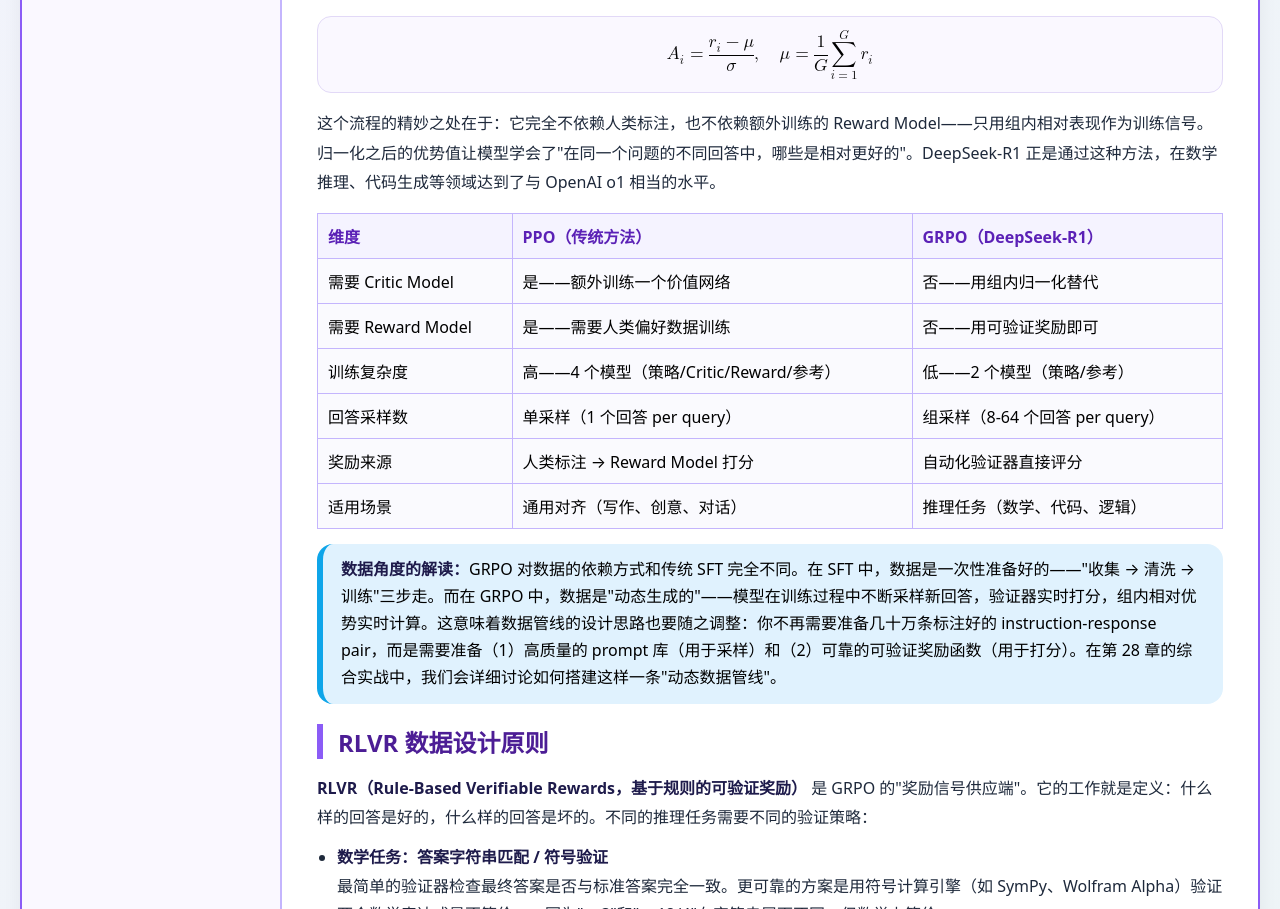
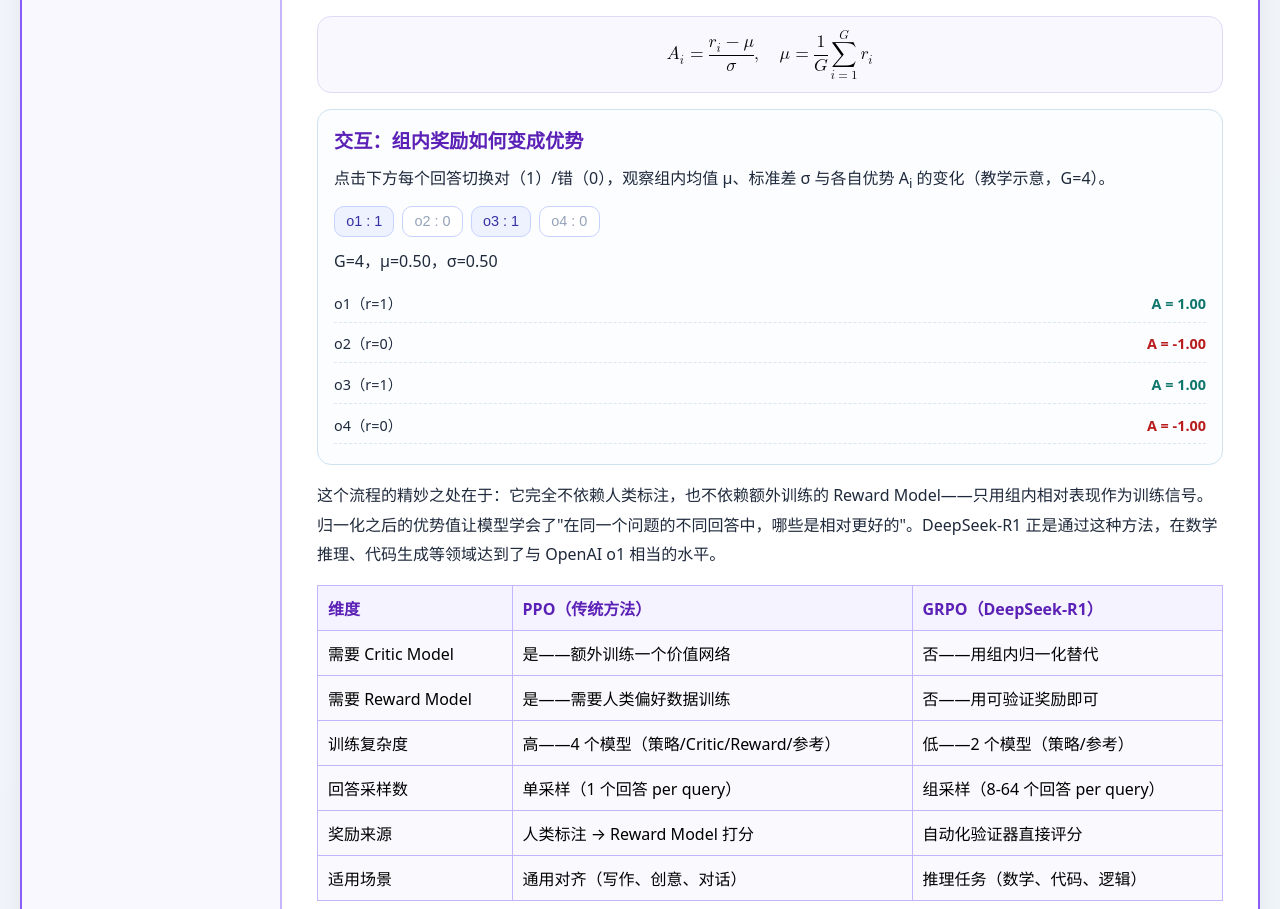
Before and after one commit to 1998x-stack/post-training-dataset-tutorial, a plain HTML site: page 20.html in a window 1280 px wide. Shown: the part 2141-3050 px from the top of the page. Drawn offline with Linux system fonts and the light colour scheme.

Commit message:
feat(post-training-dataset-tutorial): 第20章加入 GRPO 组内优势交互演示（零梯度组提示）

```diff
--- a/20.html
+++ b/20.html
@@ -17,6 +17,16 @@
         .math-scroll { overflow-x: auto; }
         .math-scroll math { font-size: 1.1rem; }
         a:focus-visible, button:focus-visible, .math-scroll:focus-visible { outline: 3px solid #0ea5e9; outline-offset: 2px; }
+        .demo-card { margin: 1rem 0; background: #fbfdff; border: 1px solid #cfe3f0; border-radius: 14px; padding: 1rem; }
+        .demo-card h3 { margin-top: 0; }
+        .grpo-buttons { display: flex; gap: 0.5rem; flex-wrap: wrap; }
+        .grpo-buttons button { border: 1px solid #c7d2fe; background: #eef2ff; color: #3730a3; border-radius: 10px; padding: 0.4rem 0.7rem; cursor: pointer; font-size: 0.9rem; }
+        .grpo-buttons button[aria-pressed="false"] { background: #fff; color: #94a3b8; }
+        .demo-rows { list-style: none; padding: 0; margin: 0.5rem 0 0; }
+        .demo-rows li { display: flex; justify-content: space-between; padding: 0.3rem 0; border-bottom: 1px dashed #dbe7ee; font-size: 0.9rem; }
+        .demo-rows .adv { font-variant-numeric: tabular-nums; font-weight: 700; }
+        .demo-rows .up .adv { color: #0f766e; }
+        .demo-rows .down .adv { color: #b91c1c; }
         @media (prefers-reduced-motion: reduce) { * { transition: none !important; animation: none !important; } }
     </style>
 <body>
@@ -153,6 +163,14 @@
                 </math>
             </div>
         </div>
+
+        <section class="demo-card" aria-labelledby="demo20-title">
+            <h3 id="demo20-title">交互：组内奖励如何变成优势</h3>
+            <p>点击下方每个回答切换对（1）/错（0），观察组内均值 μ、标准差 σ 与各自优势 A<sub>i</sub> 的变化（教学示意，G=4）。</p>
+            <div class="grpo-buttons" id="grpo-buttons"></div>
+            <p id="grpo-stats" role="status" aria-live="polite"></p>
+            <ul class="demo-rows" id="grpo-adv"></ul>
+        </section>
 
         <p>这个流程的精妙之处在于：它完全不依赖人类标注，也不依赖额外训练的 Reward Model——只用组内相对表现作为训练信号。归一化之后的优势值让模型学会了"在同一个问题的不同回答中，哪些是相对更好的"。DeepSeek-R1 正是通过这种方法，在数学推理、代码生成等领域达到了与 OpenAI o1 相当的水平。</p>
 
@@ -345,5 +363,40 @@
     </main>
 </div>
 </div>
+    <script>
+    (function () {
+        var rewards = [1, 0, 1, 0];
+        var bwrap = document.getElementById('grpo-buttons');
+        var stats = document.getElementById('grpo-stats');
+        var advlist = document.getElementById('grpo-adv');
+        function render() {
+            var G = rewards.length;
+            var mean = rewards.reduce(function (a, b) { return a + b; }, 0) / G;
+            var variance = rewards.reduce(function (a, r) { return a + (r - mean) * (r - mean); }, 0) / G;
+            var sd = Math.sqrt(variance);
+            bwrap.innerHTML = '';
+            rewards.forEach(function (r, i) {
+                var b = document.createElement('button');
+                b.type = 'button';
+                b.setAttribute('aria-pressed', r === 1 ? 'true' : 'false');
+                b.setAttribute('aria-label', '第 ' + (i + 1) + ' 个回答，当前奖励 ' + r + '，点击切换');
+                b.textContent = 'o' + (i + 1) + ' : ' + r;
+                b.addEventListener('click', function () { rewards[i] = 1 - rewards[i]; render(); });
+                bwrap.appendChild(b);
+            });
+            stats.textContent = 'G=' + G + '，μ=' + mean.toFixed(2) + '，σ=' + sd.toFixed(2)
+                + (sd === 0 ? '（组内奖励相同，优势无定义——这正是 DAPO 动态采样要过滤的零梯度组）' : '');
+            advlist.innerHTML = '';
+            rewards.forEach(function (r, i) {
+                var a = sd === 0 ? 0 : (r - mean) / sd;
+                var li = document.createElement('li');
+                li.className = a > 0 ? 'up' : (a < 0 ? 'down' : '');
+                li.innerHTML = '<span>o' + (i + 1) + '（r=' + r + '）</span><span class="adv">A = ' + (sd === 0 ? '—' : a.toFixed(2)) + '</span>';
+                advlist.appendChild(li);
+            });
+        }
+        render();
+    })();
+    </script>
 </body>
 </html>
```
